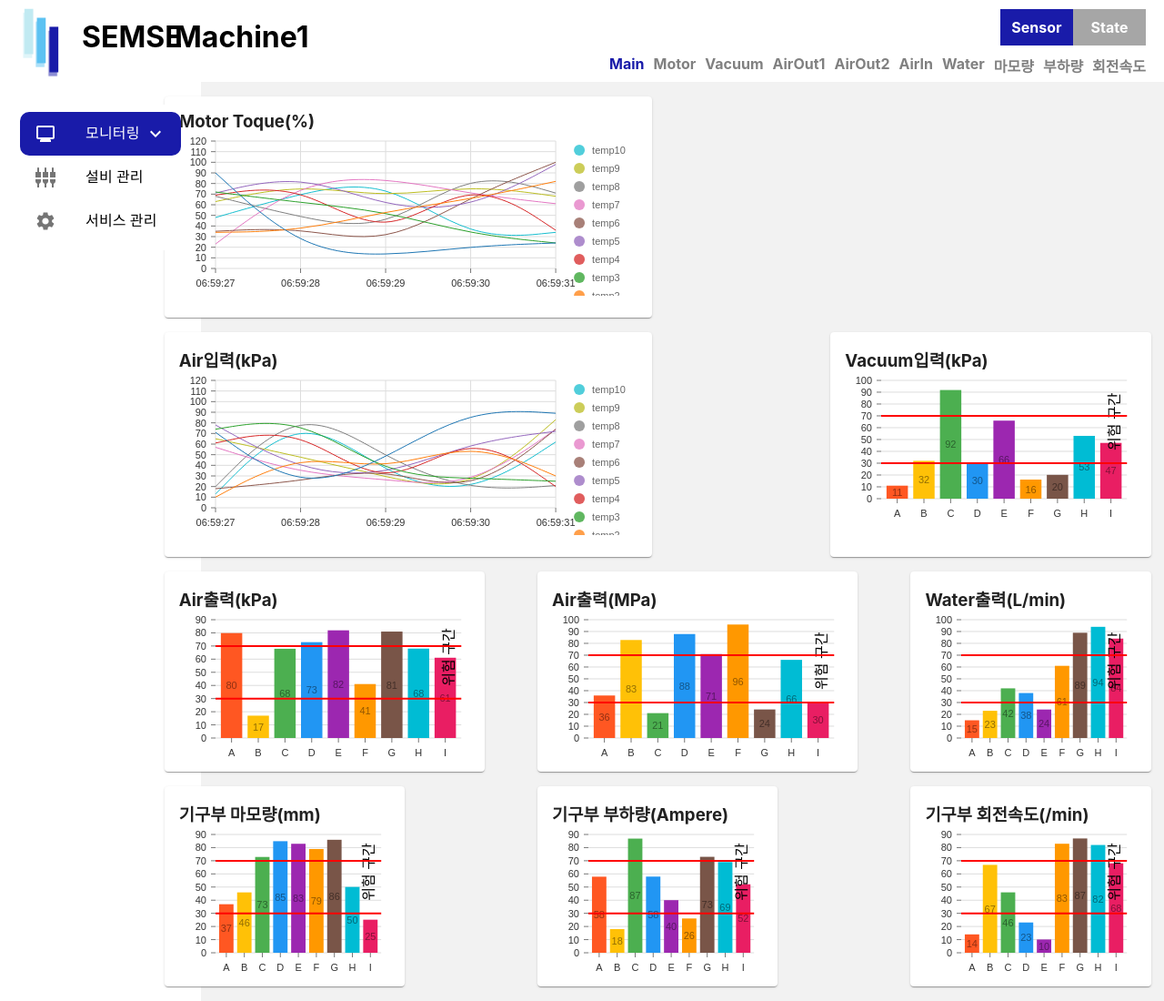
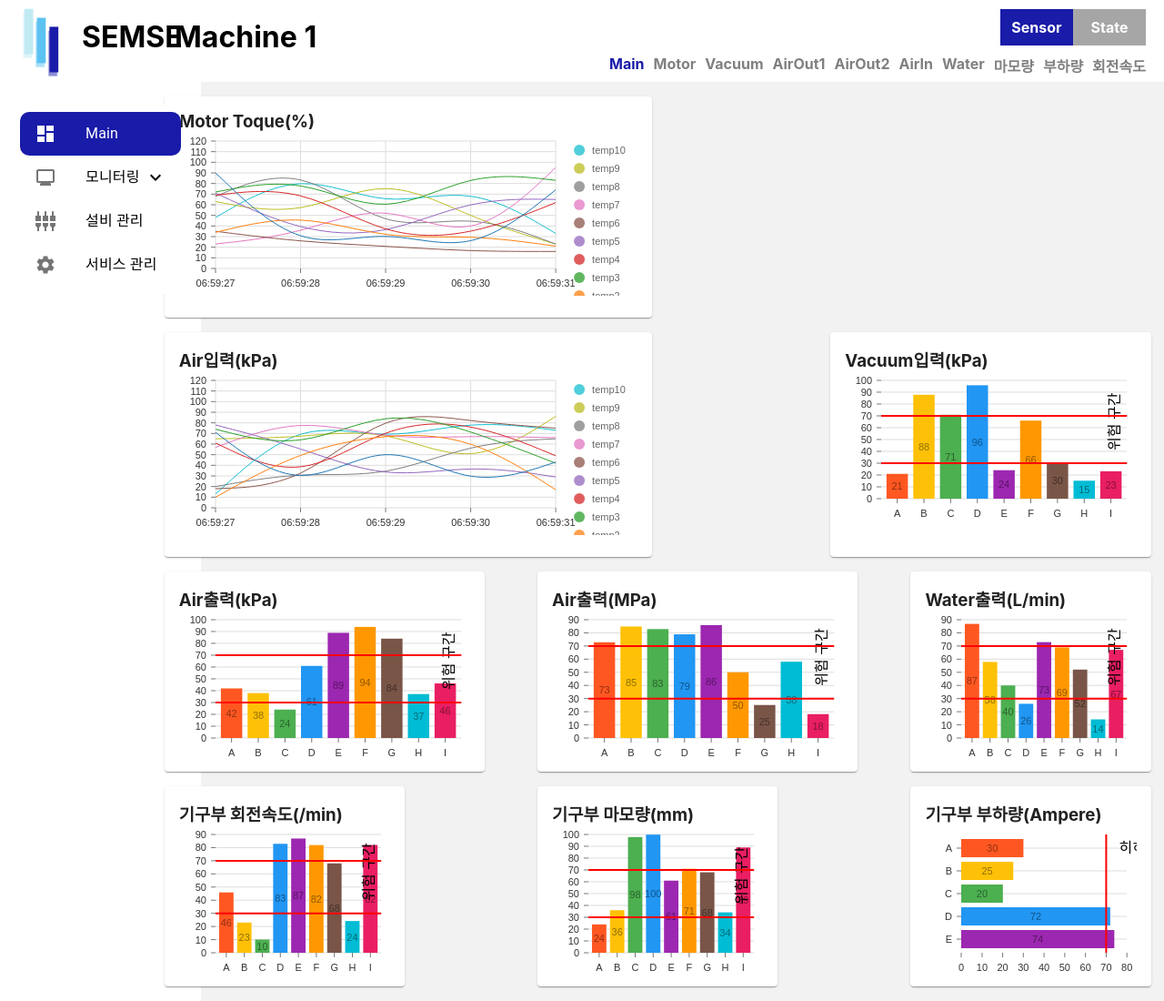
Before and after one commit to Projcet-E201/Front, a React (Create React App) app in the folder frontend/: page /machine/1 in a window 1280 px wide. Shown: the whole page at 91% size. Built offline with nearby package versions, Linux system fonts and the light colour scheme.

Commit message:
[front] Main추가 및 atom 수정

```diff
--- a/frontend/src/App.tsx
+++ b/frontend/src/App.tsx
@@ -31,15 +31,15 @@ import { useLocation, useNavigate } from "react-router-dom";
 function App() {
   const location = useLocation();
   const navigate = useNavigate();
-  useEffect(() => {
-    if (location.pathname === "/") {
-      navigate("machine/1");
-    }
-  }, []);
+  // useEffect(() => {
+  //   if (location.pathname === "/") {
+  //     navigate("machine/1");
+  //   }
+  // }, []);
   return (
     <RecoilRoot>
       <Routes>
-        {/* <Route path="/" element={<MainPage />} /> */}
+        <Route path="/" element={<MainPage />} />
         <Route path="/machine/:machine" element={<MachinePage />} />
         {/* MOTOR */}
         <Route path="/machine/:machine/motor" element={<MotorPage />} />
--- /dev/null
+++ b/frontend/src/components/Main/CardChart/CardLoadChart.tsx
@@ -0,0 +1,52 @@
+import React, { useState, useEffect, useMemo } from "react";
+import { ResponsiveBar } from "@nivo/bar";
+import { faker } from "@faker-js/faker";
+const CardLoadChart = () => {
+  const [data, setData] = useState([
+    { id: "L1", Load: "A", value: 10, color: "#FF5722" },
+    { id: "L2", Load: "B", value: 20, color: "#FFC107" },
+    { id: "L3", Load: "C", value: 30, color: "#4CAF50" },
+    { id: "L4", Load: "D", value: 40, color: "#2196F3" },
+    { id: "L5", Load: "E", value: 50, color: "#9C27B0" },
+  ]);
+
+  useEffect(() => {
+    const intervalId = setInterval(() => {
+      const newData = data.map((d) => ({
+        ...d,
+        value: faker.datatype.number({ min: 10, max: 100 }),
+      }));
+      setData(newData);
+    }, 1000);
+
+    return () => {
+      clearInterval(intervalId);
+    };
+  }, [data]);
+
+  const sortedData = useMemo(() => [...data].reverse(), [data]);
+
+  return (
+    <ResponsiveBar
+      layout="horizontal"
+      data={sortedData} // 차트에 표시될 데이터 배열
+      keys={["value"]} // 표시될 데이터에서 y축 값에 해당하는 키 값
+      indexBy="Load" // 표시될 데이터에서 x축 값에 해당하는 키 값
+      margin={{ top: 10, right: 10, bottom: 40, left: 40 }} // 차트와 경계선 사이의 여백
+      padding={0.2} // 바 사이의 여백
+      labelTextColor={{ from: "color", modifiers: [["darker", 1.6]] }} // 라벨의 색상과 스타일 지정      maxValue={100}
+      colors={(bar) => bar.data.color}
+      // colors={{ datum: "category10" }}
+      markers={[
+        {
+          axis: "x",
+          value: 70,
+          lineStyle: { stroke: "red", strokeWidth: 2 },
+          legend: "히히",
+        },
+      ]}
+    />
+  );
+};
+
+export default CardLoadChart;
--- a/frontend/src/components/Main/Sensor.tsx
+++ b/frontend/src/components/Main/Sensor.tsx
@@ -7,7 +7,8 @@ import CardContent from "@mui/material/CardContent";
 import Typography from "@mui/material/Typography";
 
 import CardMotorChart from "./CardChart/CardMotorChart";
-import CardVacuumChart from "./CardChart/CardVacuumCart";
+import CardVacuumChart from "./CardChart/CardVacuumChart";
+import CardLoadChart from "./CardChart/CardLoadChart";
 
 const Sensor = () => {
   const navigate = useNavigate();
@@ -37,14 +38,6 @@ const Sensor = () => {
               // onClick={() => navigate("/")}
             >
               <CardContent>
-                {/* {index === 0 ? (
-                  <CardMotorChart h={"22.5vh"} />
-                ) : (
-                  <div style={{ width: "auto", height: "22.5vh" }}>
-                    <h3 style={{ margin: "0" }}>Vacuum</h3>
-                    <CardVacuumChart />
-                  </div>
-                )} */}
                 {index === 0 && (
                   <div onClick={() => navigate(`motor`)}>
                     <h3 style={{ margin: "0" }}>Motor Toque(%)</h3>
@@ -95,6 +88,15 @@ const Sensor = () => {
                 )}
                 {index === 6 && (
                   <div
+                    onClick={() => navigate(`rpm`)}
+                    style={{ width: "auto", height: "22.5vh" }}
+                  >
+                    <h3 style={{ margin: "0" }}>기구부 회전속도(/min)</h3>
+                    <CardVacuumChart />
+                  </div>
+                )}
+                {index === 7 && (
+                  <div
                     onClick={() => navigate(`abrasion`)}
                     style={{ width: "auto", height: "22.5vh" }}
                   >
@@ -102,22 +104,14 @@ const Sensor = () => {
                     <CardVacuumChart />
                   </div>
                 )}
-                {index === 7 && (
+                {index === 8 && (
                   <div
                     onClick={() => navigate(`load`)}
                     style={{ width: "auto", height: "22.5vh" }}
+                    // style={{ width: "auto", height: "50.5vh" }}
                   >
                     <h3 style={{ margin: "0" }}>기구부 부하량(Ampere)</h3>
-                    <CardVacuumChart />
-                  </div>
-                )}
-                {index === 8 && (
-                  <div
-                    onClick={() => navigate(`rpm`)}
-                    style={{ width: "auto", height: "22.5vh" }}
-                  >
-                    <h3 style={{ margin: "0" }}>기구부 회전속도(/min)</h3>
-                    <CardVacuumChart />
+                    <CardLoadChart />
                   </div>
                 )}
               </CardContent>
--- a/frontend/src/components/Main/StateComponents/StringState.tsx
+++ b/frontend/src/components/Main/StateComponents/StringState.tsx
@@ -22,7 +22,7 @@ const StringState = () => {
       return setInterval(() => {
         const date = new Date();
         const time = date.toLocaleString();
-        const content = `진짜 승한아 제발좀 나대지마라 ㅇㅋ? - 강기한 -${id}`;
+        const content = `새로운 String data 생성 -${id}`;
         setMessages((prevMessages) => {
           const newMessages = [...prevMessages];
           const index = i % 10;
--- a/frontend/src/components/common/LeftNav.tsx
+++ b/frontend/src/components/common/LeftNav.tsx
@@ -1,4 +1,4 @@
-import React, { useState } from "react";
+import React, { useEffect } from "react";
 import styles from "./LeftNav.module.css";
 import { useNavigate, useLocation } from "react-router-dom";
 
@@ -18,6 +18,7 @@ import SettingsIcon from "@mui/icons-material/Settings";
 import MonitorIcon from "@mui/icons-material/Monitor";
 import PrecisionManufacturingIcon from "@mui/icons-material/PrecisionManufacturing";
 import SettingsInputComponentIcon from "@mui/icons-material/SettingsInputComponent";
+import DashboardIcon from "@mui/icons-material/Dashboard";
 
 // Recoil로 어떤 index인지 결정하기
 import { useRecoilState } from "recoil";
@@ -123,12 +124,45 @@ const LeftNav = ({ childrenHeight }: any) => {
                 },
               },
               borderRadius: "10px",
+              bgcolor: selectedIndex === "Main" ? "#191BA9" : undefined,
+              color: selectedIndex === "Main" ? "white" : undefined,
+            }}
+            onClick={() => {
+              indexClick("Main");
+              if (location.pathname !== "/") {
+                navigate("/");
+              }
+            }}
+          >
+            <ListItemIcon>
+              <DashboardIcon
+                sx={{
+                  color: selectedIndex === "Main" ? "white" : undefined,
+                }}
+              />
+            </ListItemIcon>
+            <ListItemText primary="Main" />
+          </ListItemButton>
+          <ListItemButton
+            sx={{
+              "&:hover": {
+                bgcolor: "#191BA9",
+                color: "white",
+                "& .MuiSvgIcon-root": {
+                  color: "white",
+                },
+              },
+              borderRadius: "10px",
               bgcolor: selectedIndex === "Monitoring" ? "#191BA9" : undefined,
               color: selectedIndex === "Monitoring" ? "white" : undefined,
             }}
             onClick={() => {
               setOpen(!open);
               indexClick("Monitoring");
+              if (open === true && location.pathname === "/") {
+                indexClick("Main");
+                setSelectedIndex("Main");
+              }
             }}
           >
             <ListItemIcon
--- a/frontend/src/components/common/NavBar.tsx
+++ b/frontend/src/components/common/NavBar.tsx
@@ -33,7 +33,7 @@ const NavBar = ({ leftNavWidth }: any) => {
             <div
               className={styles.title}
               style={{ width: "15vw" }}
-              onClick={() => navigate(`/machine/${machine}`)}
+              onClick={() => navigate(`/`)}
             >
               <img src={logo} alt="logo" />
               <h1>SEMSE</h1>
@@ -42,7 +42,11 @@ const NavBar = ({ leftNavWidth }: any) => {
               onClick={() => navigate(`/machine/${machine}`)}
               style={{ cursor: "pointer" }}
             >
-              <h1>Machine{machine}</h1>
+              {location.pathname === "/" ? (
+                <h1>All Machine</h1>
+              ) : (
+                <h1>Machine {machine}</h1>
+              )}
             </div>
           </div>
           <div className={styles.rightbutton}>
@@ -67,7 +71,7 @@ const NavBar = ({ leftNavWidth }: any) => {
               </div>
             )}
 
-            {selected === "Sensor" && (
+            {selected === "Sensor" && location.pathname !== "/" && (
               <div className={styles.navbutton}>
                 <div style={{ display: "flex" }}>
                   {/* {location.pathname !== `/machine/${machine}` && (
--- a/frontend/src/index.css
+++ b/frontend/src/index.css
@@ -11,3 +11,10 @@ code {
   font-family: source-code-pro, Menlo, Monaco, Consolas, 'Courier New',
     monospace;
 }
+
+*{
+  -ms-overflow-style: none;
+}
+::-webkit-scrollbar {
+  display: none;
+}
--- a/frontend/src/layout/MainLayout.tsx
+++ b/frontend/src/layout/MainLayout.tsx
@@ -31,7 +31,7 @@ const MainLayout = ({ children }: Props) => {
 
   return (
     <div>
-      <div ref={childrenRef}>
+      <div ref={childrenRef} style={{ display: "fixed" }}>
         <NavBar leftNavWidth={leftNavWidth} />
       </div>
       <div style={{ display: "flex" }}>
--- a/frontend/src/pages/Login/LoginPage.tsx
+++ b/frontend/src/pages/Login/LoginPage.tsx
@@ -1,4 +1,4 @@
-import React from "react";
+import React, { useRef } from "react";
 import { useNavigate } from "react-router-dom";
 import styles from "./LoginPage.module.css";
 import TextField from "@mui/material/TextField";
@@ -11,6 +11,15 @@ import Container from "@mui/material/Container";
 import logo from "../../assets/semse_logo.png";
 const LoginPage = () => {
   const navigate = useNavigate();
+
+  const inputRef = useRef(null);
+
+  const handleKeyPress = (event: any) => {
+    const inputValue = event.target.value;
+    // if (!/^[0-9]+$/.test(inputValue)) {
+    //   event.preventDefault();
+    // }
+  };
   return (
     <div
       style={{
@@ -46,9 +55,12 @@ const LoginPage = () => {
             }}
           >
             <TextField
+              onKeyPress={handleKeyPress}
+              inputRef={inputRef}
               variant="standard"
               label="Employee ID"
-              type="number"
+              type="text"
+              placeholder="사번을 입력하세요"
               required
               fullWidth
               name="id"
--- a/frontend/src/pages/MainPage.tsx
+++ b/frontend/src/pages/MainPage.tsx
@@ -12,7 +12,7 @@ const MainPage = () => {
         <h1>여기는 메인페이지입니다.</h1>
         {machines.map((machine) => (
           <div key={machine}>
-            <button onClick={() => navigate(`/${machine}`)}>
+            <button onClick={() => navigate(`/machine/${machine}`)}>
               머신{machine} ㄱㄱ
             </button>
           </div>
--- a/frontend/src/store/atoms.ts
+++ b/frontend/src/store/atoms.ts
@@ -7,7 +7,7 @@ export const selectedAtom = atom<string>({
 
 export const indexAtom = atom<string>({
   key: "index",
-  default: "Monitoring",
+  default: "Main",
 });
 
 export const selectedMachineAtom = atom<string>({
```
Also changed, not shown: frontend/src/components/Main/CardChart/CardVacuumChart.tsx (renamed from frontend/src/components/Main/CardChart/CardVacuumCart.tsx).
